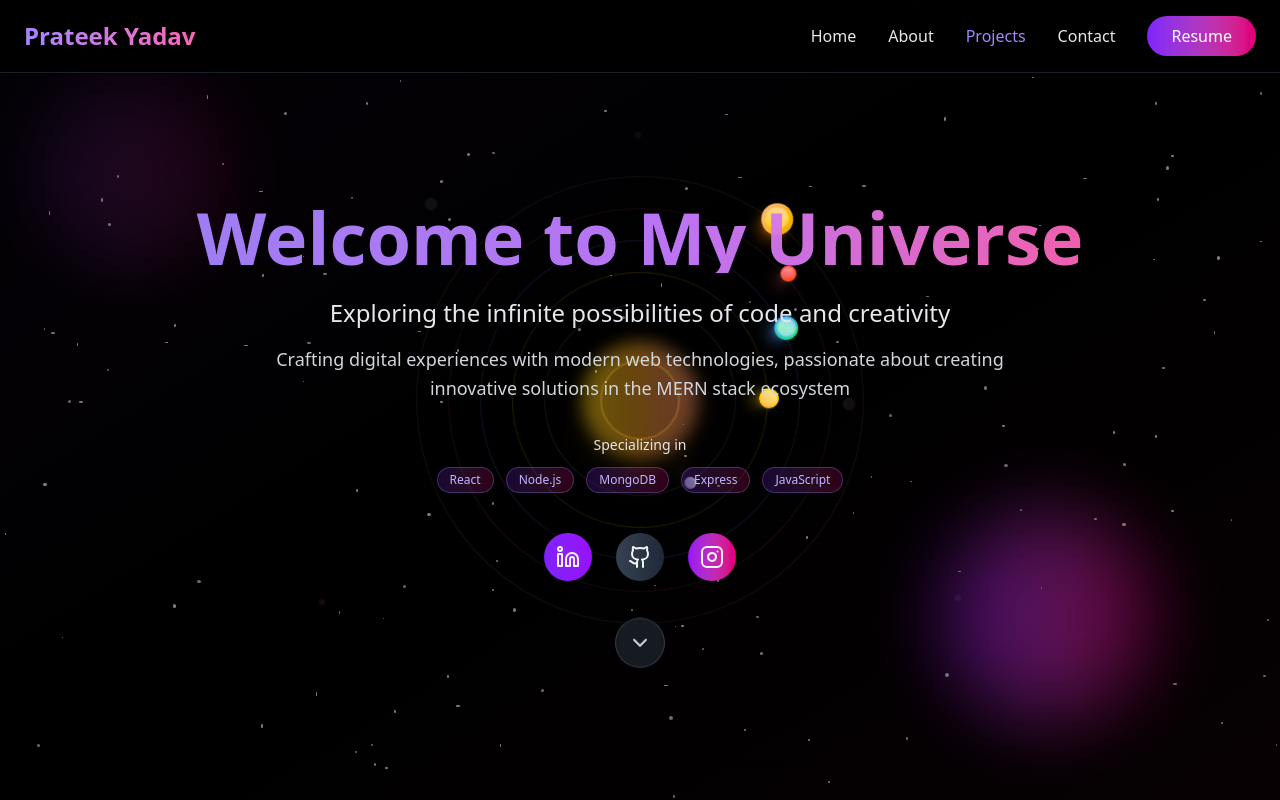
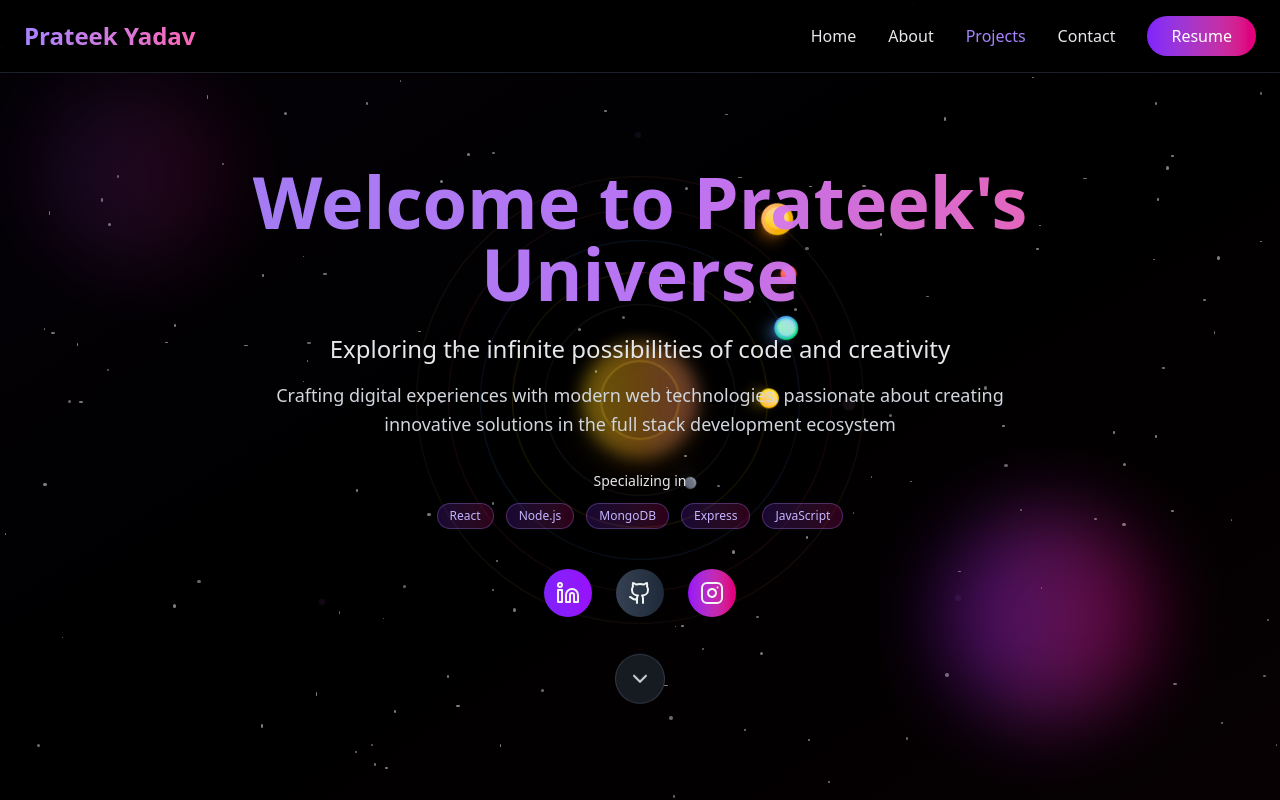
Before and after one commit to prateekydv01/prateek_portfolio, a React app: page / in a window 1280 px wide. Shown: the top 800 px of the page. Built offline with nearby package versions, Linux system fonts and the light colour scheme; the HTML template or start-up script is replaced by a standard one.

Commit message:
home updated

```diff
--- a/src/pages/SpacePortfolio.jsx
+++ b/src/pages/SpacePortfolio.jsx
@@ -254,14 +254,14 @@ const SpacePortfolio = () => {
           <div className="text-center px-6 max-w-5xl mx-auto">
             <div className="mb-10">
               <h1 className="text-5xl md:text-7xl font-bold mb-6 bg-gradient-to-r from-violet-400 via-purple-400 to-pink-400 bg-clip-text text-transparent animate-pulse">
-                Welcome to My Universe
+                Welcome to Prateek's Universe
               </h1>
               <div className="space-y-4 mb-8">
                 <p className="text-xl md:text-2xl text-gray-200">
                   Exploring the infinite possibilities of code and creativity
                 </p>
                 <p className="text-base md:text-lg text-gray-300 max-w-3xl mx-auto leading-relaxed">
-                  Crafting digital experiences with modern web technologies, passionate about creating innovative solutions in the MERN stack ecosystem
+                  Crafting digital experiences with modern web technologies, passionate about creating innovative solutions in the  full stack development ecosystem
                 </p>
               </div>
 
```
